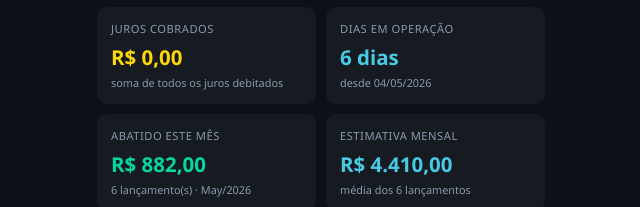
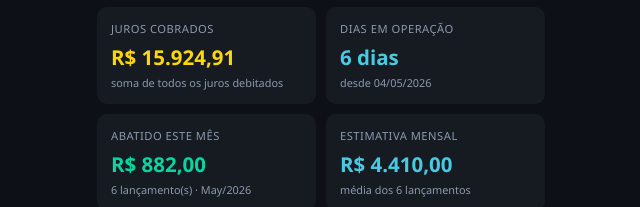
Before and after one commit to WilliamInhoqui/couvert, a plain HTML site: page index.html in a window 1280 px wide. Shown: the part 489-696 px from the top of the page, 319-959 px from the left. Drawn offline with Linux system fonts and the light colour scheme.

Commit message:
fix: juros cobrados mostra total projetado igual ao Excel

```diff
--- a/index.html
+++ b/index.html
@@ -74,7 +74,7 @@ tr:nth-child(even) td{background:#1C2128}
 <div class="g2">
   <div class="card">
     <div class="lbl">Juros Cobrados</div>
-    <div class="val yellow">R$ 0,00</div>
+    <div class="val yellow">R$ 15.924,91</div>
     <div class="hint">soma de todos os juros debitados</div>
   </div>
   <div class="card">
```
